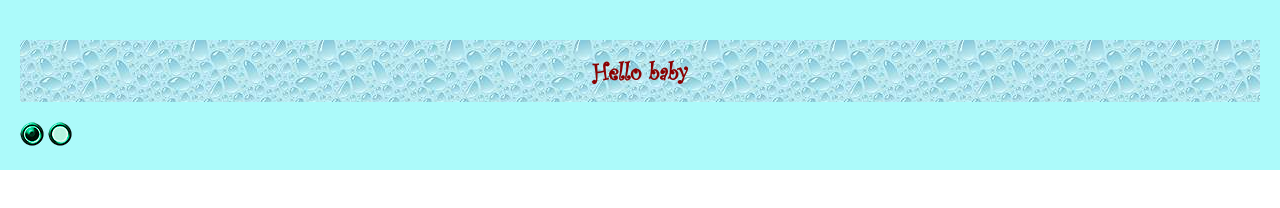
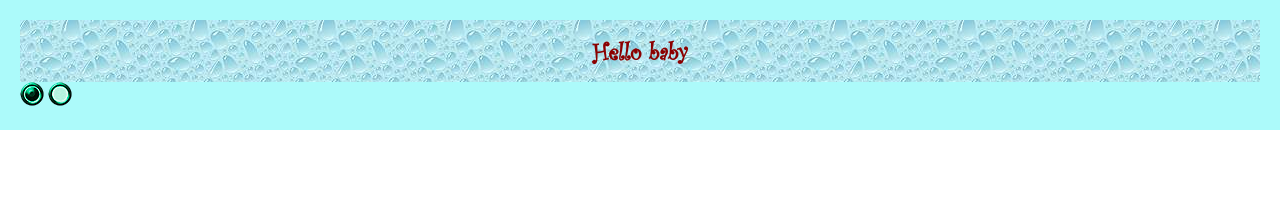
Before and after one commit to black1277/gulp-shablon, a website: page src/index.html in a window 1280 px wide. Drawn offline with nearby package versions, Linux system fonts and the light colour scheme; files that its build step writes are made by us from their sources.

```diff
--- a/src/assets/sass/style.scss
+++ b/src/assets/sass/style.scss
@@ -7,10 +7,13 @@
     font-style: normal;
     font-display: swap;
 }
-body {
+* {
     margin: 0;
     padding: 0;
     box-sizing: border-box;
+}
+html, body {
+    height: 100%;
 }
 #main {
     background: #acfafa;
```
Also changed, not shown: package.json (+12 -0 lines).
